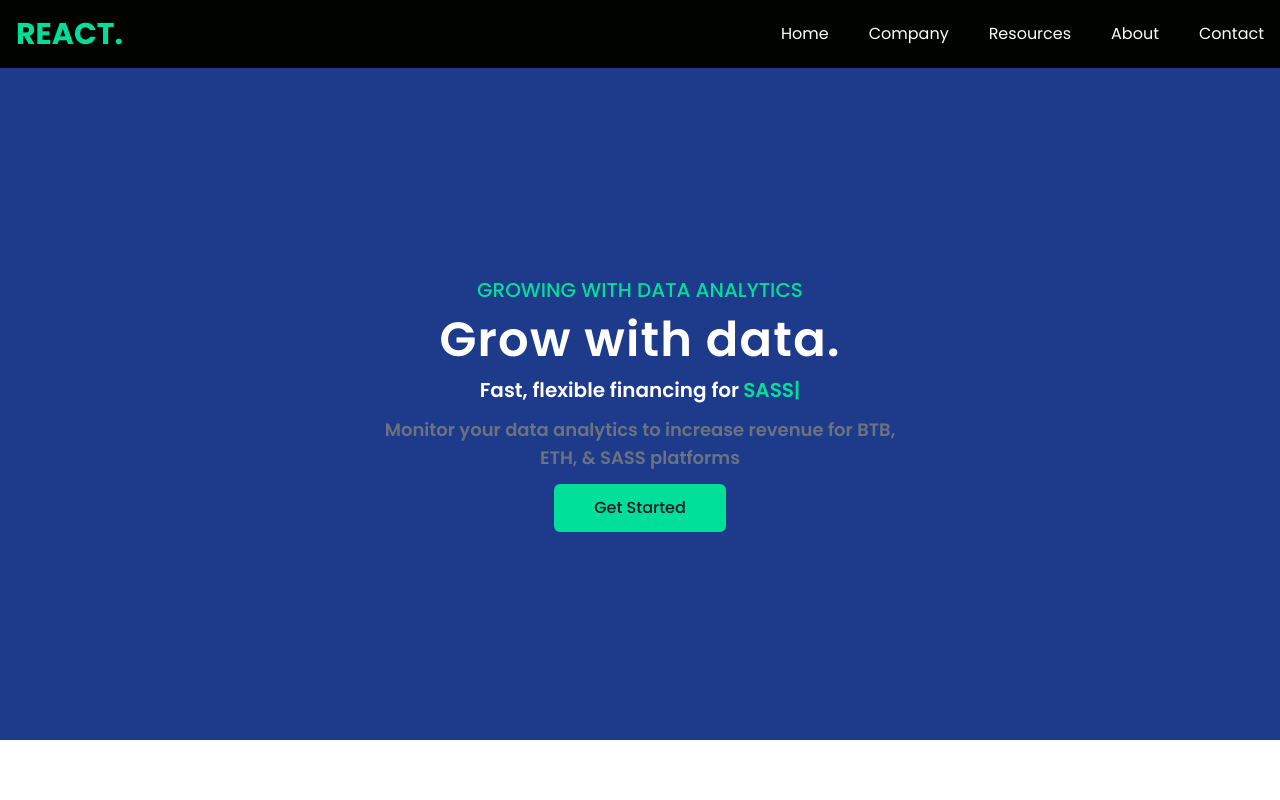
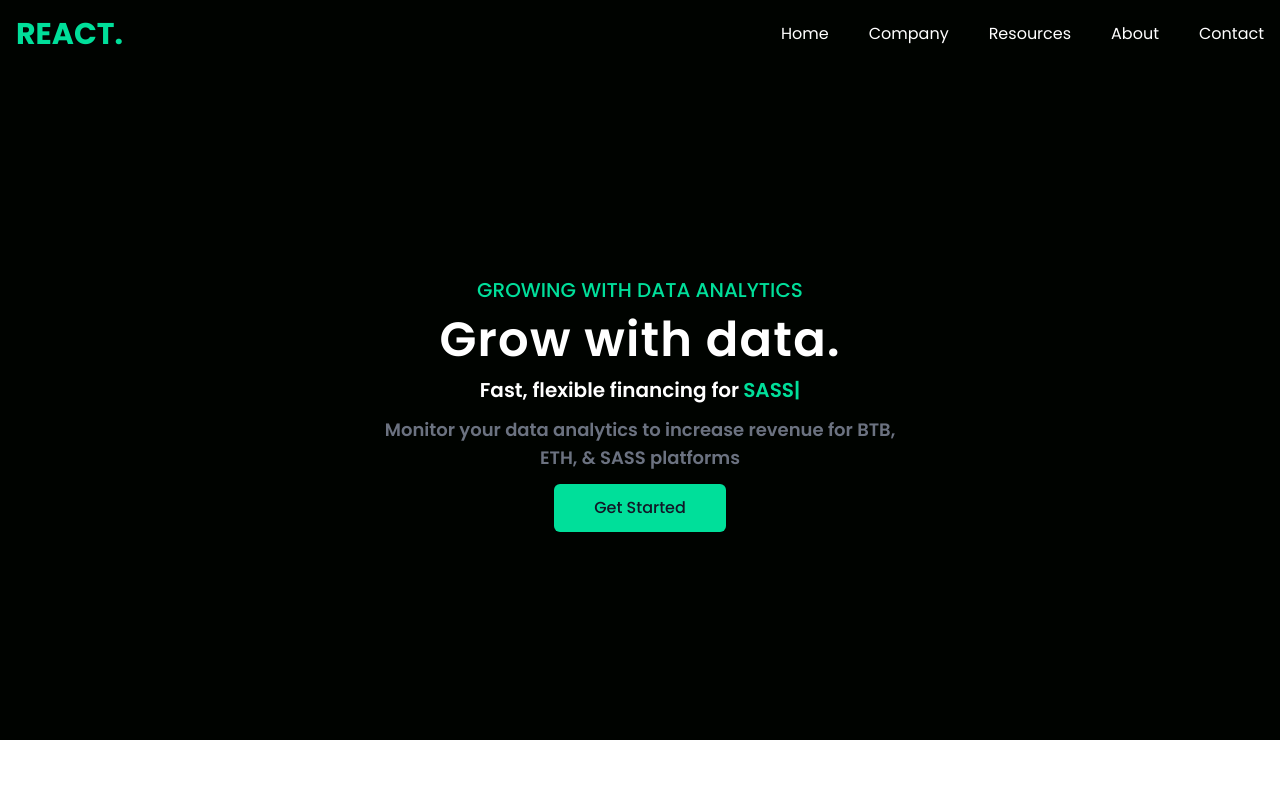
Before and after one commit to hassancodess/data-finance-website, a React (Vite) app: page / in a window 1280 px wide. Shown: the top 800 px of the page. Built offline with nearby package versions, Linux system fonts and the light colour scheme.

Commit message:
fix some bugs

```diff
--- a/src/components/Hero.jsx
+++ b/src/components/Hero.jsx
@@ -4,8 +4,9 @@ import Typed from 'react-typed'
 function Hero() {
   return (
     <>
+      <section className='p-4 py-32 text-white xl:py-52'>
         {/* Hero Container */}
-      <div className='container p-4 py-32 mx-auto text-white bg-blue-900 xl:py-52 max-w-7xl'>
+        <div className='container mx-auto max-w-7xl'>
           {/* Flex Container */}
           <div className='flex flex-col items-center justify-center space-y-3'>
             <h3 className='font-medium uppercase text-md text-cyanGreen md:text-xl'>
@@ -27,8 +28,8 @@ function Hero() {
               />
             </div>
             <p className='max-w-lg text-lg font-semibold text-center text-gray-500 '>
-            Monitor your data analytics to increase revenue for BTB, ETH, & SASS
-            platforms
+              Monitor your data analytics to increase revenue for BTB, ETH, &
+              SASS platforms
             </p>
             {/* CTA */}
             <button className='px-10 py-3 font-medium text-gray-900 rounded-md bg-cyanGreen'>
@@ -36,6 +37,7 @@ function Hero() {
             </button>
           </div>
         </div>
+      </section>
     </>
   )
 }
```
Lines whose indentation alone changed are shown as unchanged.
